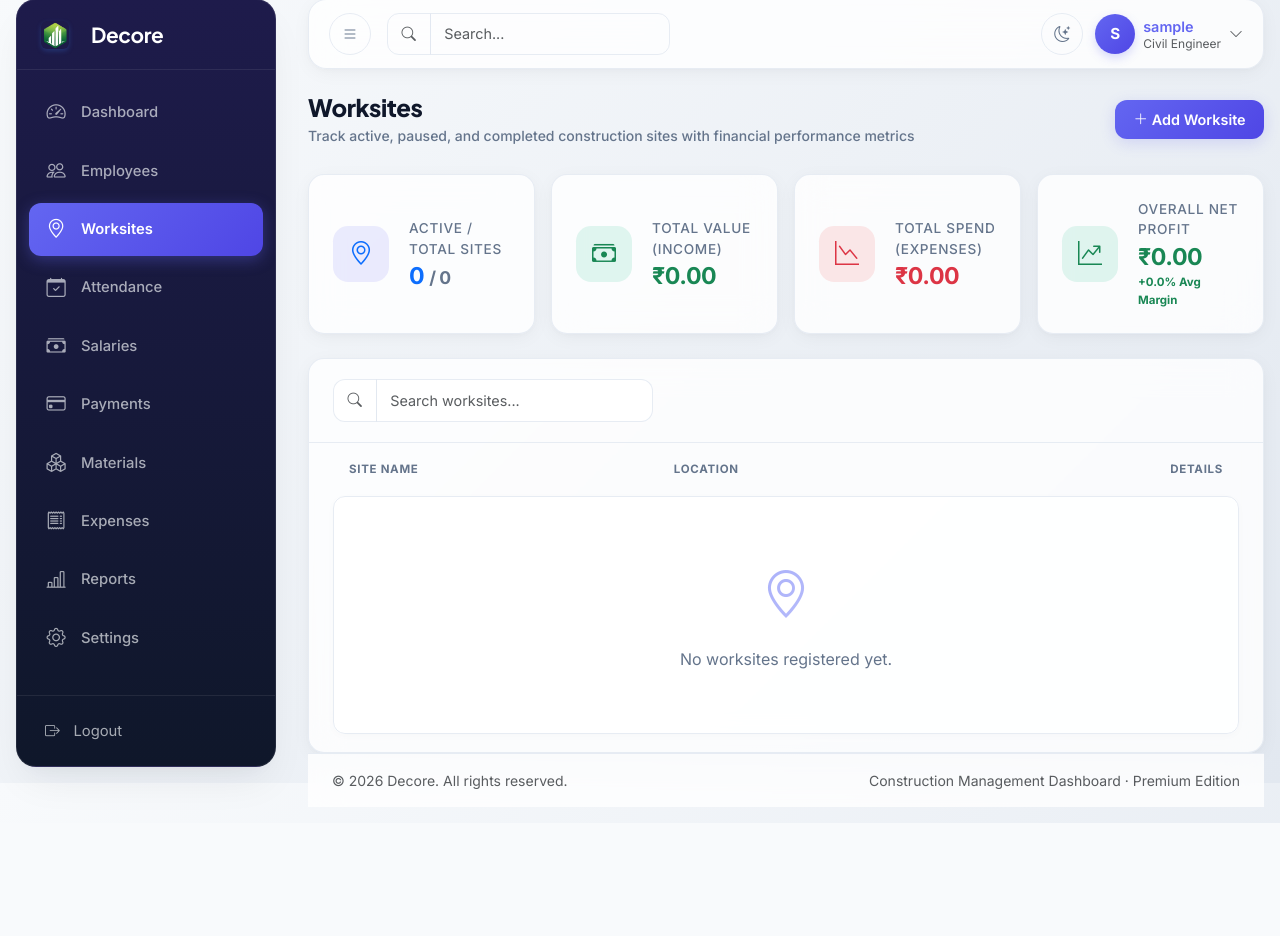
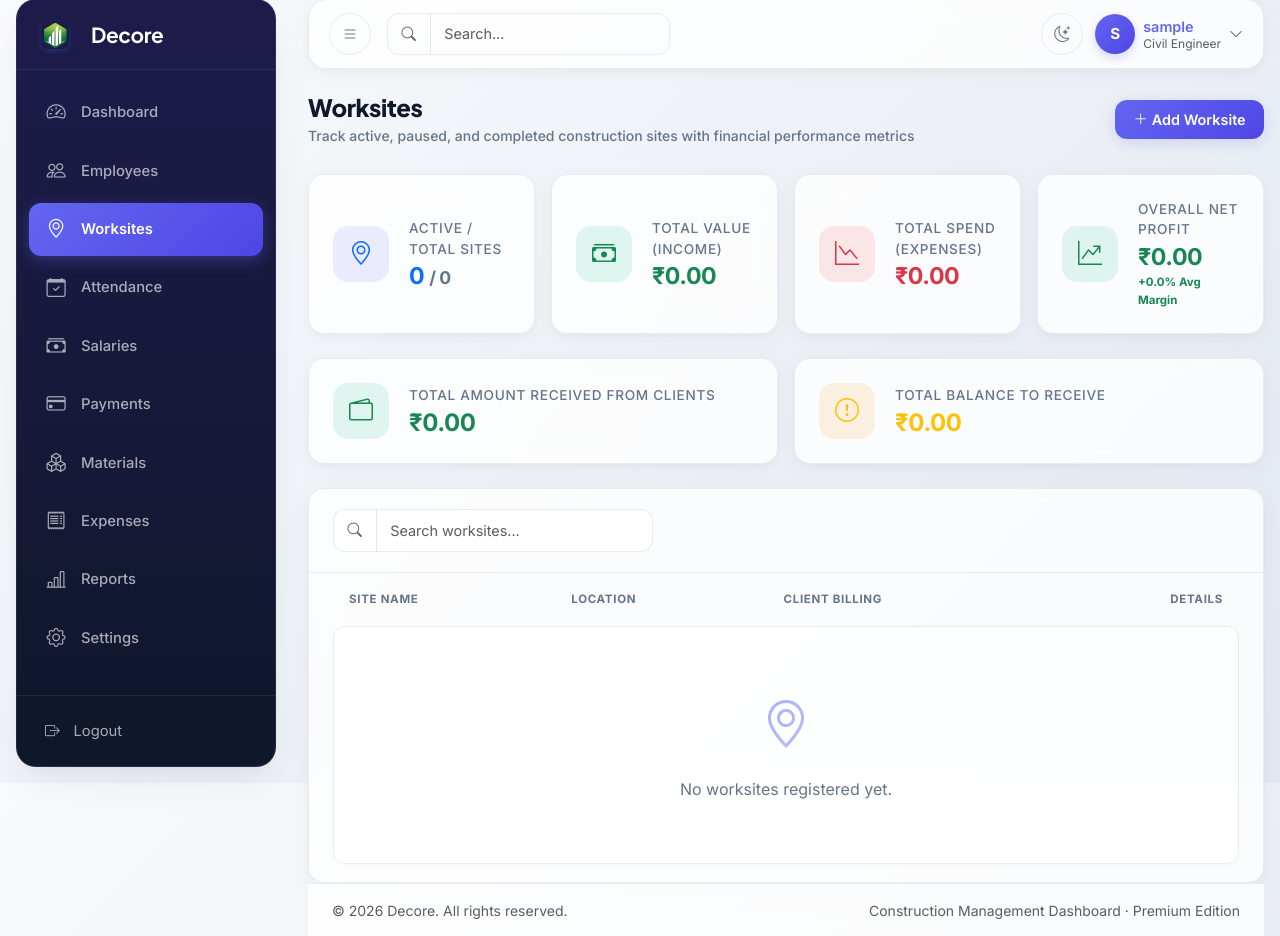
Before and after one commit to MIK7985/Decore-Construction-Web-App, a Django app: page /worksites/ in a window 1280 px wide. Shown: the part 17-953 px from the top of the page. Before the commit the page ends 840 px from the top, so only its background shows below. Run offline with Django 5.2, Linux system fonts and the light colour scheme; the visitor is signed in with stand-in values (Sample User, id 1); data comes from the database, SQL or seed files in the repository; data that the repository does not hold is empty.

Commit message:
Implement Client Billing options: track amount paid by clients and calculate remaining balances per worksite

```diff
--- a/templates/worksites/worksite_list.html
+++ b/templates/worksites/worksite_list.html
@@ -60,6 +60,27 @@
     </div>
 </div>
 
+<div class="row g-3 mb-4">
+    <div class="col-md-6">
+        <div class="decore-card decore-stat-card h-100">
+            <span class="decore-stat-icon bg-success-soft"><i class="bi bi-wallet2 text-success"></i></span>
+            <div>
+                <div class="decore-stat-label">Total Amount Received from Clients</div>
+                <div class="decore-stat-value text-success" style="font-size: 1.5rem;">₹{{ stats.total_client_paid|floatformat:2|intcomma }}</div>
+            </div>
+        </div>
+    </div>
+    <div class="col-md-6">
+        <div class="decore-card decore-stat-card h-100">
+            <span class="decore-stat-icon bg-warning-soft"><i class="bi bi-exclamation-circle text-warning"></i></span>
+            <div>
+                <div class="decore-stat-label">Total Balance to Receive</div>
+                <div class="decore-stat-value text-warning" style="font-size: 1.5rem;">₹{{ stats.total_client_balance|floatformat:2|intcomma }}</div>
+            </div>
+        </div>
+    </div>
+</div>
+
 <div class="decore-card">
     <div class="decore-card-header"><div class="input-group" style="max-width:320px;"><span class="input-group-text"><i class="bi bi-search text-muted"></i></span><input type="search" class="form-control" placeholder="Search worksites..." aria-label="Search worksites" id="siteSearchInput"></div></div>
     <div class="table-responsive px-4 pb-2">
@@ -68,6 +89,7 @@
                 <tr>
                     <th class="text-nowrap-custom">Site Name</th>
                     <th class="text-nowrap-custom d-none d-md-table-cell">Location</th>
+                    <th class="text-nowrap-custom d-none d-lg-table-cell">Client Billing</th>
                     <th class="text-nowrap-custom text-end">Details</th>
                 </tr>
             </thead>
@@ -82,13 +104,19 @@
                         </div>
                     </td>
                     <td class="text-nowrap-custom d-none d-md-table-cell text-muted"><i class="bi bi-geo-alt me-1"></i>{{ site.location }}</td>
+                    <td class="text-nowrap-custom d-none d-lg-table-cell">
+                        <div class="small">
+                            <div>Paid: <span class="fw-semibold text-success">₹{{ site.client_paid|floatformat:2|intcomma }}</span></div>
+                            <div>Balance: <span class="fw-semibold text-warning">₹{{ site.client_balance|floatformat:2|intcomma }}</span></div>
+                        </div>
+                    </td>
                     <td class="text-nowrap-custom text-end">
                         <a href="{% url 'worksites:detail' pk=site.id %}" class="btn btn-outline-primary btn-sm rounded-pill px-3" style="font-size: 0.8rem; font-weight: 600;"><i class="bi bi-eye me-1"></i>View Details</a>
                     </td>
                 </tr>
                 {% empty %}
                 <tr>
-                    <td colspan="3">
+                    <td colspan="4">
                         <div class="decore-empty-state">
                             <i class="bi bi-geo-alt"></i>
                             <p class="mb-0">No worksites registered yet.</p>
@@ -145,6 +173,10 @@
                             <input type="number" class="form-control" id="siteSpend" name="spend" required min="0" step="0.01" placeholder="0.00" value="0.00">
                         </div>
                         <div class="col-md-6">
+                            <label class="form-label small fw-semibold" for="siteClientPaid">Amount Paid by Client (₹) <span class="text-danger">*</span></label>
+                            <input type="number" class="form-control" id="siteClientPaid" name="client_paid" required min="0" step="0.01" placeholder="0.00" value="0.00">
+                        </div>
+                        <div class="col-md-6">
                             <label class="form-label small fw-semibold" for="siteStartDate">Start date <span class="text-danger">*</span></label>
                             <input type="date" class="form-control" id="siteStartDate" name="start_date" required>
                         </div>
@@ -183,6 +215,7 @@ const worksitesData = {
         supervisor: "{{ site.supervisor_id|default:'' }}",
         budget: "{{ site.budget }}",
         spend: "{{ site.spend }}",
+        clientPaid: "{{ site.client_paid }}",
         startDate: "{{ site.start_date|date:'Y-m-d' }}",
         status: "{{ site.status }}",
         progress: "{{ site.progress }}"
@@ -197,6 +230,7 @@ function openWorksiteModal(mode, id) {
   document.getElementById('siteStatus').value = 'active';
   document.getElementById('siteProgress').value = 0;
   document.getElementById('siteSpend').value = '0.00';
+  document.getElementById('siteClientPaid').value = '0.00';
   document.getElementById('siteStartDate').value = new Date().toISOString().slice(0,10);
   document.getElementById('worksiteModalLabel').textContent = mode === 'edit' ? 'Edit Worksite' : 'Add Worksite';
 
@@ -211,6 +245,7 @@ function openWorksiteModal(mode, id) {
       document.getElementById('siteSupervisor').value = site.supervisor;
       document.getElementById('siteBudget').value = site.budget;
       document.getElementById('siteSpend').value = site.spend;
+      document.getElementById('siteClientPaid').value = site.clientPaid;
       document.getElementById('siteStartDate').value = site.startDate;
       document.getElementById('siteStatus').value = site.status;
       document.getElementById('siteProgress').value = site.progress;
@@ -225,6 +260,7 @@ function handleWorksiteFormSubmit(event) {
 
   const budget = parseFloat(document.getElementById("siteBudget").value);
   const spend = parseFloat(document.getElementById("siteSpend").value);
+  const clientPaid = parseFloat(document.getElementById("siteClientPaid").value);
 
   if (isNaN(budget) || budget <= 0) {
       decoreToast("Project value (budget) must be greater than 0.", "danger");
@@ -232,6 +268,14 @@ function handleWorksiteFormSubmit(event) {
   }
   if (isNaN(spend) || spend < 0) {
       decoreToast("Project expenses (spend) cannot be negative.", "danger");
+      return;
+  }
+  if (isNaN(clientPaid) || clientPaid < 0) {
+      decoreToast("Amount paid by client cannot be negative.", "danger");
+      return;
+  }
+  if (clientPaid > budget) {
+      decoreToast("Amount paid by client cannot exceed the total project budget.", "danger");
       return;
   }
 
--- a/worksites/models.py
+++ b/worksites/models.py
@@ -19,6 +19,7 @@ class Worksite(models.Model):
     progress = models.PositiveSmallIntegerField(default=0, validators=[MinValueValidator(0), MaxValueValidator(100)])
     budget = models.DecimalField(max_digits=14, decimal_places=2)
     spend = models.DecimalField(max_digits=14, decimal_places=2, default=0.00)
+    client_paid = models.DecimalField(max_digits=14, decimal_places=2, default=0.00)
     start_date = models.DateField()
     created_at = models.DateTimeField(auto_now_add=True)
     updated_at = models.DateTimeField(auto_now=True)
@@ -65,3 +66,7 @@ class Worksite(models.Model):
     @property
     def profit_abs(self):
         return abs(self.profit)
+
+    @property
+    def client_balance(self):
+        return self.budget - self.client_paid
--- a/worksites/views.py
+++ b/worksites/views.py
@@ -10,7 +10,7 @@ from django import forms
 class WorksiteForm(forms.ModelForm):
     class Meta:
         model = Worksite
-        fields = ['name', 'client', 'location', 'supervisor', 'status', 'progress', 'budget', 'spend', 'start_date']
+        fields = ['name', 'client', 'location', 'supervisor', 'status', 'progress', 'budget', 'spend', 'start_date', 'client_paid']
 
 class WorksiteListView(LoginRequiredMixin, ListView):
     model = Worksite
@@ -26,6 +26,9 @@ class WorksiteListView(LoginRequiredMixin, ListView):
         total_profit = total_income - total_expenses
         profit_margin = (total_profit / total_income * 100) if total_income > 0 else 0
 
+        total_client_paid = sum(w.client_paid for w in worksites)
+        total_client_balance = sum(w.client_balance for w in worksites)
+
         context['stats'] = {
             'total': worksites.count(),
             'active': worksites.filter(status='active').count(),
@@ -36,6 +39,8 @@ class WorksiteListView(LoginRequiredMixin, ListView):
             'total_profit': total_profit,
             'total_profit_abs': abs(total_profit),
             'profit_margin': profit_margin,
+            'total_client_paid': total_client_paid,
+            'total_client_balance': total_client_balance,
         }
         context['supervisors_list'] = User.objects.all()
         return context
```
Also changed, not shown: templates/worksites/worksite_detail.html (+7 -0 lines), worksites/migrations/0003_worksite_client_paid.py (added).
